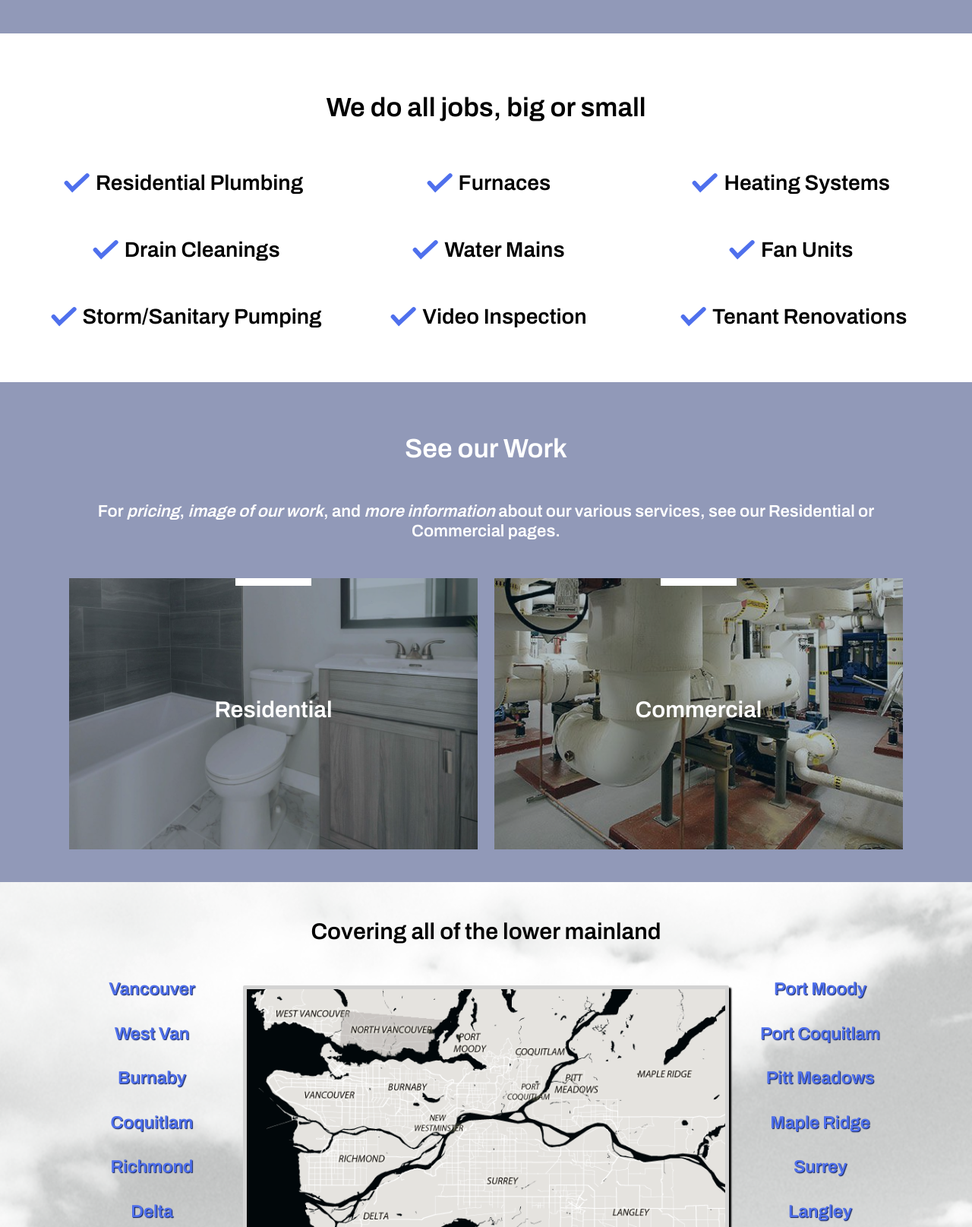
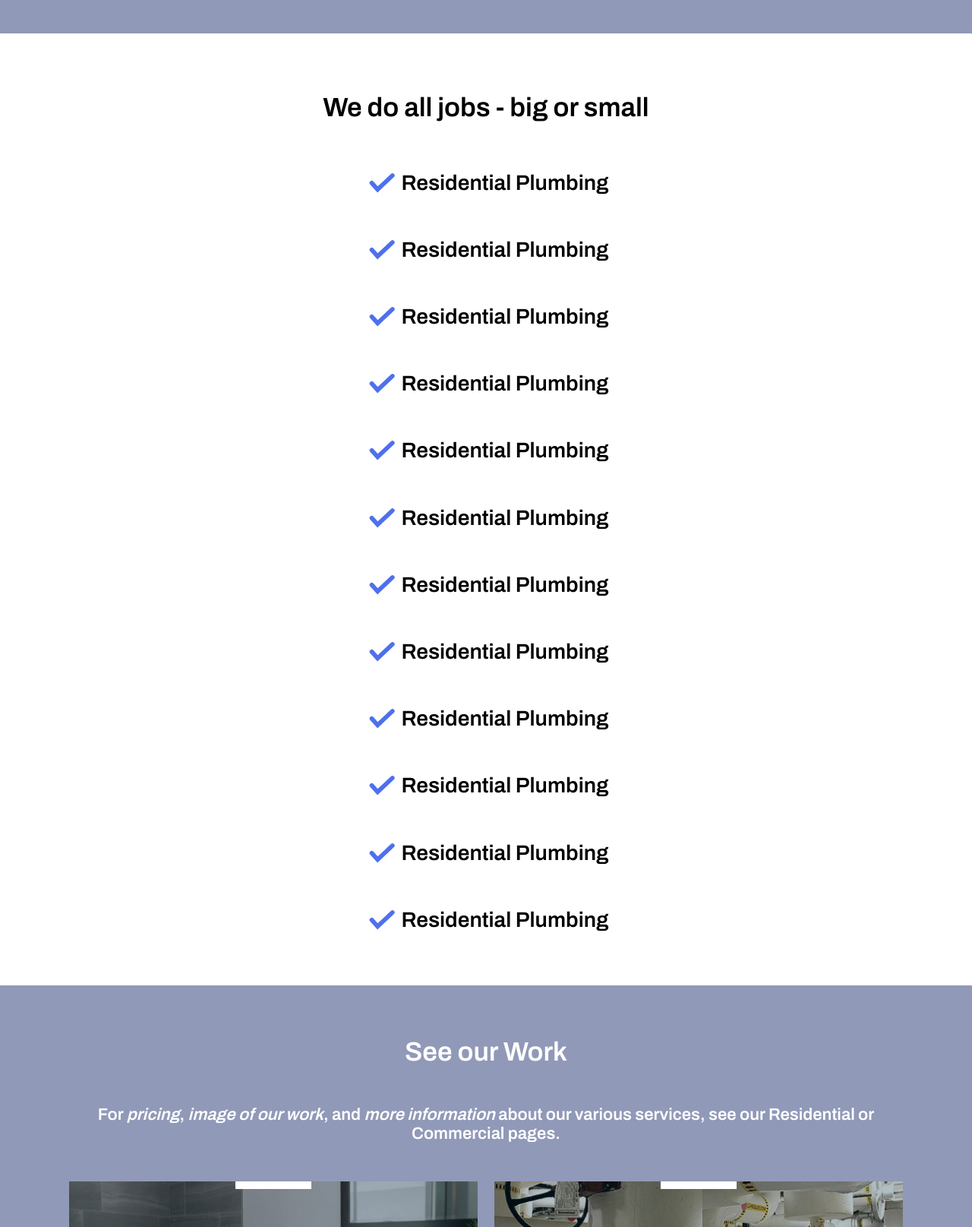
Before and after one commit to Baelx/manzon, a website: page app/index.html in a window 1280 px wide. Shown: the part 920-2535 px from the top of the page at 76% size. Drawn offline with Linux system fonts and the light colour scheme.

Commit message:
responsive styles

```diff
--- a/app/assets/scss/modules/_features.scss
+++ b/app/assets/scss/modules/_features.scss
@@ -4,11 +4,6 @@
 
   @include atMedium {
     padding: 1.5em;
-  }
-
-  .container--industry {
-    display: grid;
-    grid-template-columns: repeat(4, 1fr);
   }
 
   .feature {
--- a/app/assets/scss/modules/_hero.scss
+++ b/app/assets/scss/modules/_hero.scss
@@ -24,14 +24,26 @@
   &__text {
     z-index: 1;
     color: white;
+    position: absolute;
     top: 50%;
-    left: 0;
-    transform: translate(25%, -125%);
-    width: 530px;
+    left: 50%;
+    transform: translate(-50%, -50%);
+    width: 80%;
     background-color: #0000009e;
     padding: 3em 2em;
     border-radius: 7px;
     line-height: 1.3;
+
+    @include atSmall {
+      font-size: 0.9em;
+    }
+
+    @include atMedium {
+      left: 10%;
+      transform: translate(0, -50%);
+      width: 530px;
+      font-size: 1em;
+    }
 
     &--headline {
       font-size: 2em;
@@ -48,7 +60,6 @@
     }
   }
 
-
   &--industry-page {
     height: 400px;
     width: 100%;
@@ -61,7 +72,7 @@
       top: 0;
       width: 100%;
       height: 100%;
-      background-image: linear-gradient(to bottom, rgba(0,0,0,0), rgba(0,0,0,1));
+      background-image: linear-gradient(to bottom, rgba(0, 0, 0, 0), rgba(0, 0, 0, 1));
     }
 
     &__title {
@@ -115,8 +126,8 @@
       line-height: 1.3;
       position: relative;
 
-
-      p, button {
+      p,
+      button {
         font-size: 30px;
         margin-bottom: 1em;
       }
--- a/app/assets/scss/modules/_intro.scss
+++ b/app/assets/scss/modules/_intro.scss
@@ -5,11 +5,16 @@
   z-index: 1;
 
   &__text {
-    margin: 0 3rem;
+    margin: 0 2rem;
+    padding: 20px 0 20px 0;
+
+    @include atSmall {
     padding: 50px 0 50px 0;
+    }
 
     @include atMedLarge {
-      padding: 50px;
+    margin: 0 3rem;
+    padding: 50px;
     }
 
     h3 {
--- a/app/assets/scss/modules/_see-more.scss
+++ b/app/assets/scss/modules/_see-more.scss
@@ -101,3 +101,8 @@
     }
   }
 }
+
+.container--industry {
+  display: grid;
+  grid-template-columns: repeat(4, 1fr);
+}
--- a/app/assets/scss/modules/_service-areas.scss
+++ b/app/assets/scss/modules/_service-areas.scss
@@ -3,7 +3,7 @@
   text-align: center;
 
   .cover {
-    background-color: hsla(0,0%,100%,.6);
+    background-color: hsla(0, 0%, 100%, 0.6);
   }
 
   h3 {
@@ -13,17 +13,14 @@
     margin-top: 0;
   }
 
-
   .areas--first {
     float: none;
     padding: 0;
-
 
     @include atMedium {
       float: left;
       padding-left: 5rem;
     }
-
   }
 
   .areas--second {
@@ -31,11 +28,9 @@ padding: 0;
     padding: 0;
 
     @include atMedium {
-
       float: right;
       padding-right: 5rem;
     }
-
   }
 
   li {
@@ -45,8 +40,11 @@ padding: 0;
     text-shadow: 1px 1px 1px $dark-blue;
   }
 
+  .map {
+    display: none;
 
-  .map {
+    @include atMedium {
+      display: inherit;
       margin: 1.5rem 0 6rem 0;
       padding: 0;
       border: 5px solid lightgrey;
@@ -54,3 +52,4 @@ padding: 0;
       box-shadow: 3px 3px 2px black;
     }
   }
+}
--- a/app/index.html
+++ b/app/index.html
@@ -38,6 +38,8 @@
   <section class="hero hero--home-page">
     <div class="hero__video">
       <video src="assets/vids/bathroom.mp4" autoplay playinline loop>
+
+      </video>
       <div class="hero__text">
         <h1 class="hero__text--headline">Residential or Commercial plumbing or renovations, we've got your back!</h1>
         <p>Manzon Development is a residential & commercial service company based in Abbotsford, B.C. Dedicated to
@@ -47,8 +49,6 @@
           <span class="underline underline--white"></span>
         </div>
       </div>
-      </video>
-
 
 
     </div>
@@ -66,43 +66,67 @@
     </div>
   </section>
   <section class="features clearfix">
-    <h3 class="section-title section-title--no-p">We do all jobs, big or small</h3>
+    <h3 class="section-title section-title--no-p">We do all jobs <span>-</span> big or small</h3>
     <ul class="container unstyled-list">
-      <li class="col-4 feature"><svg version="1.1" viewBox="0 0 130.2 130.2">
+
+      <li class="feature"><svg version="1.1" viewBox="0 0 130.2 130.2">
           <polyline class="check" points="101,39 50.2,86.9 30,64.5" /></svg>
         <p>Residential Plumbing</p>
       </li>
-      <li class="col-4 feature"><svg version="1.1" viewBox="0 0 130.2 130.2">
+
+      <li class="feature"><svg version="1.1" viewBox="0 0 130.2 130.2">
           <polyline class="check" points="101,39 50.2,86.9 30,64.5" /></svg>
-        <p>Furnaces</p>
+        <p>Residential Plumbing</p>
       </li>
-      <li class="col-4 feature"><svg version="1.1" viewBox="0 0 130.2 130.2">
+
+      <li class="feature"><svg version="1.1" viewBox="0 0 130.2 130.2">
           <polyline class="check" points="101,39 50.2,86.9 30,64.5" /></svg>
-        <p>Heating Systems</p>
+        <p>Residential Plumbing</p>
       </li>
-      <li class="col-4 feature"><svg version="1.1" viewBox="0 0 130.2 130.2">
+
+      <li class="feature"><svg version="1.1" viewBox="0 0 130.2 130.2">
           <polyline class="check" points="101,39 50.2,86.9 30,64.5" /></svg>
-        <p>Drain Cleanings</p>
+        <p>Residential Plumbing</p>
       </li>
-      <li class="col-4 feature"><svg version="1.1" viewBox="0 0 130.2 130.2">
+
+      <li class="feature"><svg version="1.1" viewBox="0 0 130.2 130.2">
           <polyline class="check" points="101,39 50.2,86.9 30,64.5" /></svg>
-        <p>Water Mains</p>
+        <p>Residential Plumbing</p>
       </li>
-      <li class="col-4 feature"><svg version="1.1" viewBox="0 0 130.2 130.2">
+
+      <li class="feature"><svg version="1.1" viewBox="0 0 130.2 130.2">
           <polyline class="check" points="101,39 50.2,86.9 30,64.5" /></svg>
-        <p>Fan Units</p>
+        <p>Residential Plumbing</p>
       </li>
-      <li class="col-4 feature"><svg version="1.1" viewBox="0 0 130.2 130.2">
+
+      <li class="feature"><svg version="1.1" viewBox="0 0 130.2 130.2">
           <polyline class="check" points="101,39 50.2,86.9 30,64.5" /></svg>
-        <p>Storm/Sanitary Pumping</p>
+        <p>Residential Plumbing</p>
       </li>
-      <li class="col-4 feature"><svg version="1.1" viewBox="0 0 130.2 130.2">
+
+      <li class="feature"><svg version="1.1" viewBox="0 0 130.2 130.2">
           <polyline class="check" points="101,39 50.2,86.9 30,64.5" /></svg>
-        <p>Video Inspection</p>
+        <p>Residential Plumbing</p>
       </li>
-      <li class="col-4 feature"><svg version="1.1" viewBox="0 0 130.2 130.2">
+
+      <li class="feature"><svg version="1.1" viewBox="0 0 130.2 130.2">
           <polyline class="check" points="101,39 50.2,86.9 30,64.5" /></svg>
-        <p></i>Tenant Renovations</p>
+        <p>Residential Plumbing</p>
+      </li>
+
+      <li class="feature"><svg version="1.1" viewBox="0 0 130.2 130.2">
+          <polyline class="check" points="101,39 50.2,86.9 30,64.5" /></svg>
+        <p>Residential Plumbing</p>
+      </li>
+
+      <li class="feature"><svg version="1.1" viewBox="0 0 130.2 130.2">
+          <polyline class="check" points="101,39 50.2,86.9 30,64.5" /></svg>
+        <p>Residential Plumbing</p>
+      </li>
+
+      <li class="feature"><svg version="1.1" viewBox="0 0 130.2 130.2">
+          <polyline class="check" points="101,39 50.2,86.9 30,64.5" /></svg>
+        <p>Residential Plumbing</p>
       </li>
     </ul>
   </section>
```
Also changed, not shown: app/temp/css/main.css. Lines whose indentation alone changed are shown as unchanged.
